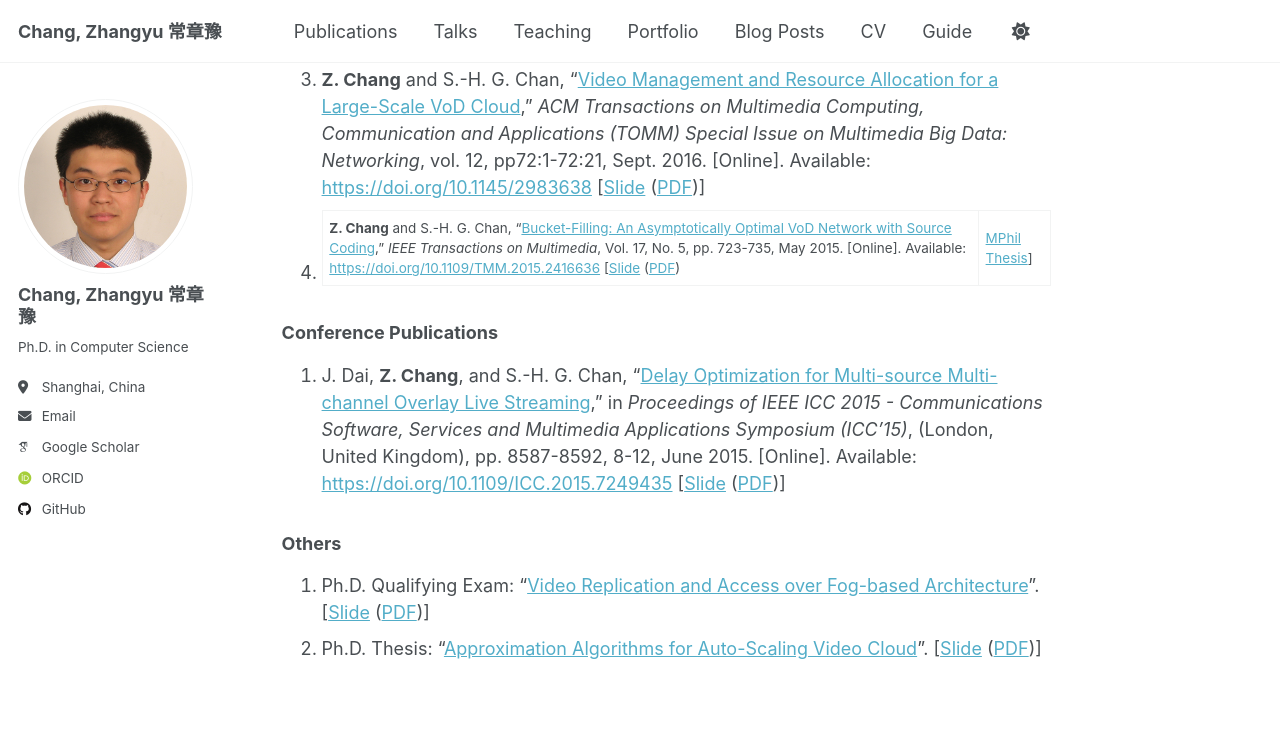
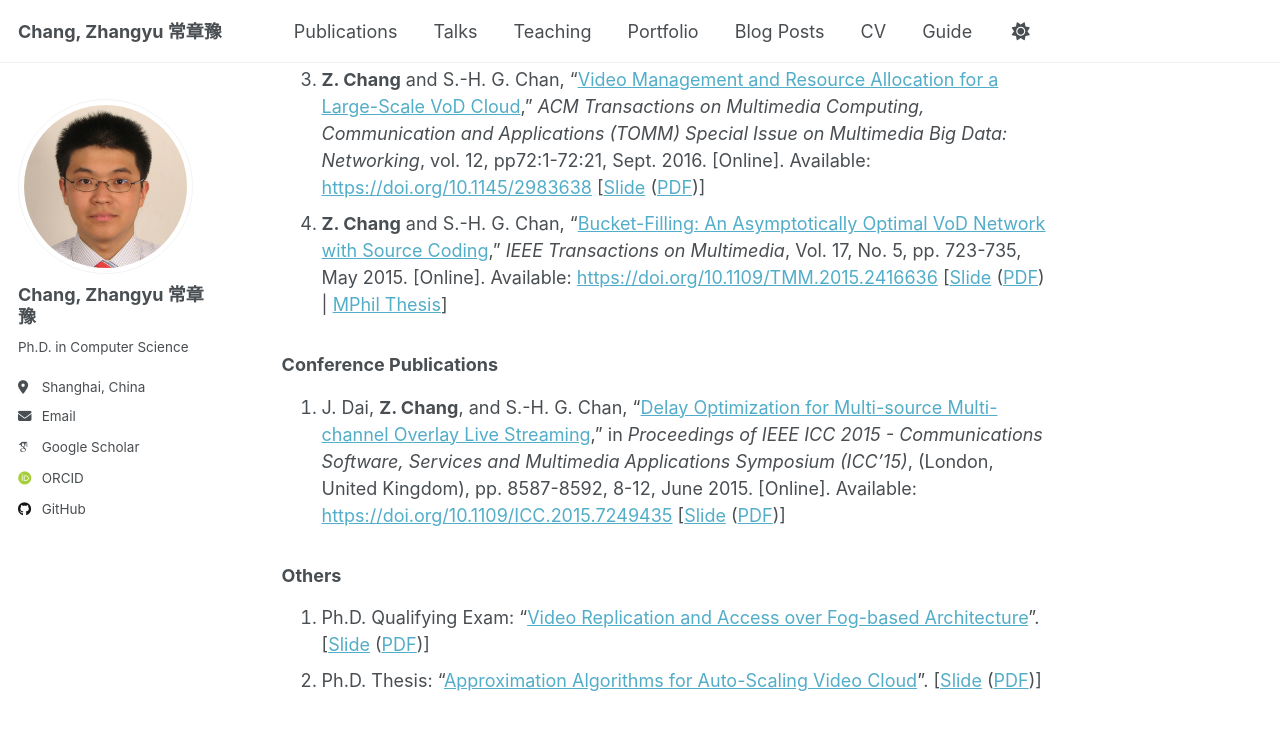
Before and after one commit to changzhangyu/changzhangyu.github.io, a Jekyll site: the page built from _pages/about.md, in a window 1280 px wide and 900 px high, scrolled down 757 px. Shown: the top 730 px of the window. Built offline with Jekyll 4.4.1, drawn with Linux system fonts in a browser that asks for light colours; some web fonts are replaced.

Commit message:
fix a bug

```diff
--- a/_pages/about.md
+++ b/_pages/about.md
@@ -19,7 +19,7 @@ redirect_from:
 1. **Z. Chang** and S.-H. G. Chan, "[Bi-Criteria Approximation for a Multi-Origin Multi-Channel Auto-Scaling Live Streaming Cloud](http://www.cse.ust.hk/~gchan/papers/TMM23_COCOS.pdf)," *IEEE Transactions on Multimedia*, Vol. 25, pp. 2839-2850, July 2023. \[Online\]. Available: [https://doi.org/10.1109/TMM.2022.3152093](https://doi.org/10.1109/TMM.2022.3152093)
 2. **Z. Chang** and S.-H. G. Chan, "[An Approximation Algorithm to Maximize User Capacity for an Auto-scaling VoD System](http://www.cse.ust.hk/~gchan/papers/TMM21_AVARDO.pdf)," *IEEE Transactions on Multimedia*, Vol. 23, pp. 3714-3725, October 2021. \[Online\]. Available: [https://doi.org/10.1109/TMM.2020.3031068](https://doi.org/10.1109/TMM.2020.3031068) \[[Slide](files\AVARDO\AVARDO.pptx) ([PDF](files\AVARDO\AVARDO.pdf))\]
 3. **Z. Chang**  and S.-H. G. Chan, "[Video Management and Resource Allocation for a Large-Scale VoD Cloud](http://www.cse.ust.hk/~gchan/papers/TOMM16_RAVO.pdf)," *ACM Transactions on Multimedia Computing, Communication and Applications (TOMM) Special Issue on Multimedia Big Data: Networking*, vol. 12, pp72:1-72:21, Sept. 2016. \[Online\]. Available: [https://doi.org/10.1145/2983638](https://doi.org/10.1145/2983638) \[[Slide](files\RAVO\RAVO.pptx) ([PDF](files\RAVO\RAVO.pdf))\]
-4. **Z. Chang** and S.-H. G. Chan, "[Bucket-Filling: An Asymptotically Optimal VoD Network with Source Coding](http://www.cse.ust.hk/~gchan/papers/TMM15_BF.pdf)," *IEEE Transactions on Multimedia*, Vol. 17, No. 5, pp. 723-735, May 2015. \[Online\]. Available: [https://doi.org/10.1109/TMM.2015.2416636](https://doi.org/10.1109/TMM.2015.2416636) \[[Slide](files\bucket_filling\BucketFilling2.pptx) ([PDF](files\bucket_filling\BucketFilling2.pdf))|[MPhil Thesis](files\bucket_filling\thesis.pdf)\]
+4. **Z. Chang** and S.-H. G. Chan, "[Bucket-Filling: An Asymptotically Optimal VoD Network with Source Coding](http://www.cse.ust.hk/~gchan/papers/TMM15_BF.pdf)," *IEEE Transactions on Multimedia*, Vol. 17, No. 5, pp. 723-735, May 2015. \[Online\]. Available: [https://doi.org/10.1109/TMM.2015.2416636](https://doi.org/10.1109/TMM.2015.2416636) \[[Slide](files\bucket_filling\BucketFilling2.pptx) ([PDF](files\bucket_filling\BucketFilling2.pdf)) \| [MPhil Thesis](files\bucket_filling\thesis.pdf)\]
 
 ### Conference Publications
 
```
